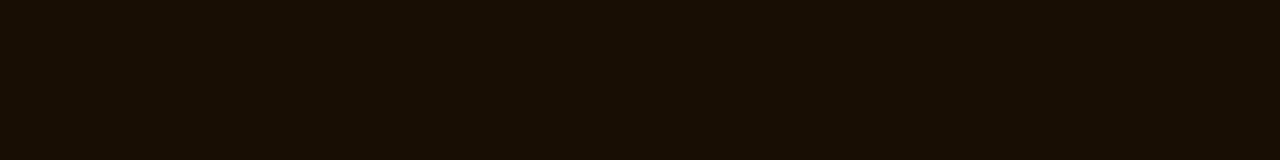
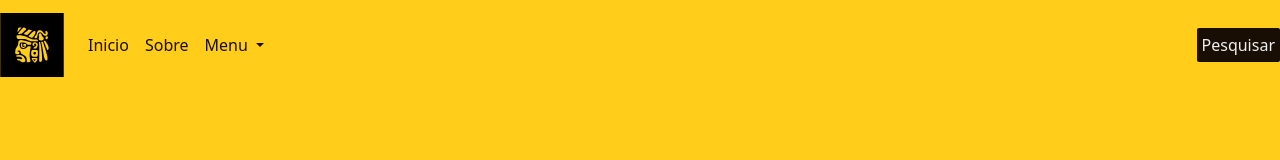
Before and after one commit to ViniciusBeuther/Aztecas-gastropub, a plain HTML site: page src/index.html in a window 1280 px wide. Drawn offline with nearby package versions, Linux system fonts and the light colour scheme.

Commit message:
Header updates
Working in header style

```diff
--- a/src/index.html
+++ b/src/index.html
@@ -8,8 +8,40 @@
     <link rel="stylesheet" href="../src/sass/custom.css">
 
 </head>
-<body class="bg-dark_bg">
+<body class="bg-primary">
+    <header class="bg-primary">
+        <nav class="navbar navbar-expand-lg">
+            <a class="navbar-brand" href="#">
+                <img src="../assets/images/Logo.svg" alt="Aztecas-Logo" height="64px" width="64px">
+            </a>
 
+            <button class="navbar-toggler" type="button" data-toggle="collapse" data-target="#conteudoNavbarSuportado" aria-controls="conteudoNavbarSuportado" aria-expanded="false" aria-label="Alterna navegação">
+                <span class="navbar-toggler-icon"></span>
+            </button>
+
+            <div class="collapse navbar-collapse" id="conteudoNavbarSuportado">
+                <ul class="navbar-nav mr-auto">
+                <li class="nav-item">
+                    <a class="nav-link text-dark_bg" href="#">Inicio</a>
+                </li>
+                <li class="nav-item">
+                    <a class="nav-link text-dark_bg" href="#">Sobre</a>
+                </li>
+                <li class="nav-item dropdown">
+                    <a class="nav-link dropdown-toggle text-dark_bg" href="#" id="navbarDropdown" role="button" data-toggle="dropdown" aria-haspopup="true" aria-expanded="false">
+                    Menu
+                    </a>
+
+                    <div class="dropdown-menu bg-dark_bg" aria-labelledby="navbarDropdown">
+                        <a class="dropdown-item text-white" href="#">Cardápio</a>
+                        <a class="dropdown-item text-white" href="#">Contato</a>
+                    </div>
+                </li>
+                </ul>
+                <button class="btn-style">Pesquisar</button>
+            </div>
+            </nav>
+    </header>
 
     <!-- Bootstrap and js dependencies scripts -->
     <script src="https://code.jquery.com/jquery-3.3.1.slim.min.js" integrity="sha384-q8i/X+965DzO0rT7abK41JStQIAqVgRVzpbzo5smXKp4YfRvH+8abtTE1Pi6jizo" crossorigin="anonymous"></script>
--- a/src/sass/custom.scss
+++ b/src/sass/custom.scss
@@ -17,4 +17,22 @@ $theme-colors: (
   "white": $white_color
 );
 
+.btn-style{
+  background-color: $secundary_color;
+  color: $white_color;
+  padding: 5px;
+  border: none;
+  border-radius: 2px;
+}
+
+header{
+  color: $secundary_color;
+
+  .dropdown-item:hover{
+    background-color: $main_color;
+    transition: .5s;
+  }
+}
+
+
 @import "../../node_modules/bootstrap/scss/bootstrap.scss"
```
Also changed, not shown: src/sass/custom.css, 1 other file.
